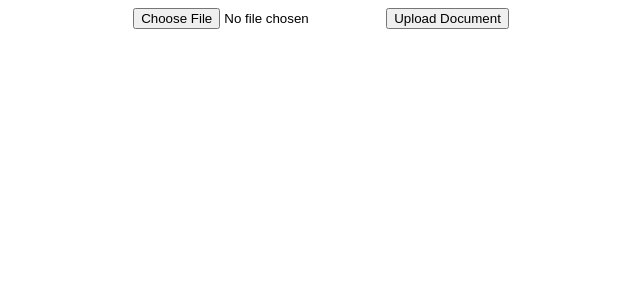
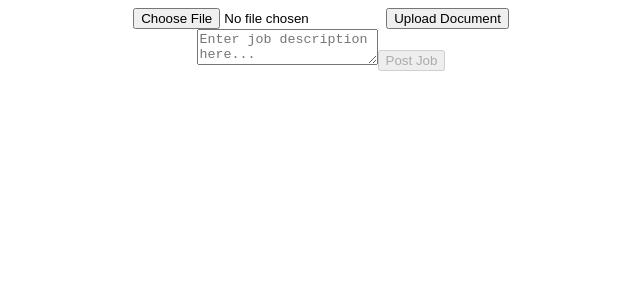
Before and after one commit to Presho99/job-hunter, a React (Create React App) app: page / in a window 1280 px wide. Shown: the top 300 px of the page, without its empty margins (319-959 px from the left). Built offline with nearby package versions, Linux system fonts and the light colour scheme.

Commit message:
Create jd post functionality

```diff
--- a/src/App.js
+++ b/src/App.js
@@ -1,15 +1,26 @@
 import React, {useState} from 'react';
+import Job from './components/Job';
+
 import Doc from './components/Doc';
 import './App.css';
 
 function App() {
-  const handleDocumentUpload = () => {
-    console.log("CV Uploaded")
+const [uploadedDoc, setUploadedDoc] = useState(null)
+
+  const handleDocumentUpload = (document) => {
+    setUploadedDoc(document)
+  }
+
+  const handleJobSubmit = (jd) => {
+    console.log('Job description submitted', jd)
+
   }
 
   return (
     <div className="App">
       <Doc handleUpload={handleDocumentUpload}/>
+      <Job onSubmit={handleJobSubmit}/>
+
 
     </div>
   );
--- a/src/components/Job.js
+++ b/src/components/Job.js
@@ -1,8 +1,31 @@
-import React from 'react'
+import React, {useState} from 'react'
 
-function Job() {
+function Job({onSubmit}) {
+  const [jd, setJd] = useState('')
+  const [isDisabled, setIsDisabled] = useState(true)
+
+const handleTextareaChange = (e) => {
+  const text = e.target.value
+  setJd(text)
+  setIsDisabled(text.trim().length === 0)
+}
+
+  const handleSubmit = (e) => {
+    e.preventDefault()
+    onSubmit(jd)
+    setJd('')
+  }
+
   return (
-    <div>Job</div>
+   <form onSubmit={handleSubmit}>
+     <textarea
+     value={jd}
+     onChange={handleTextareaChange}
+     placeholder="Enter job description here..."
+
+     />
+     <button type='submit' disabled={isDisabled}>Post Job</button>
+   </form>
   )
 }
 
```
